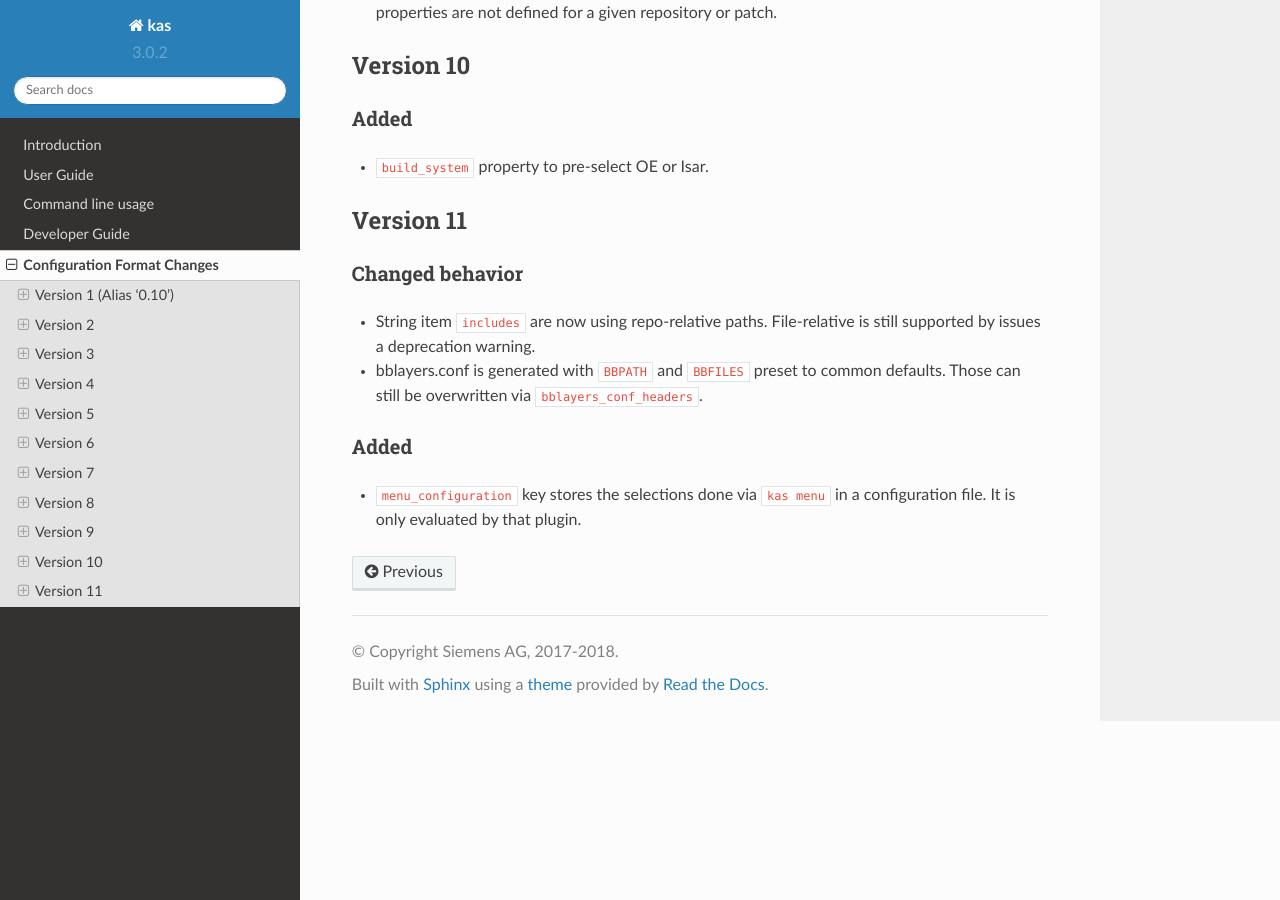
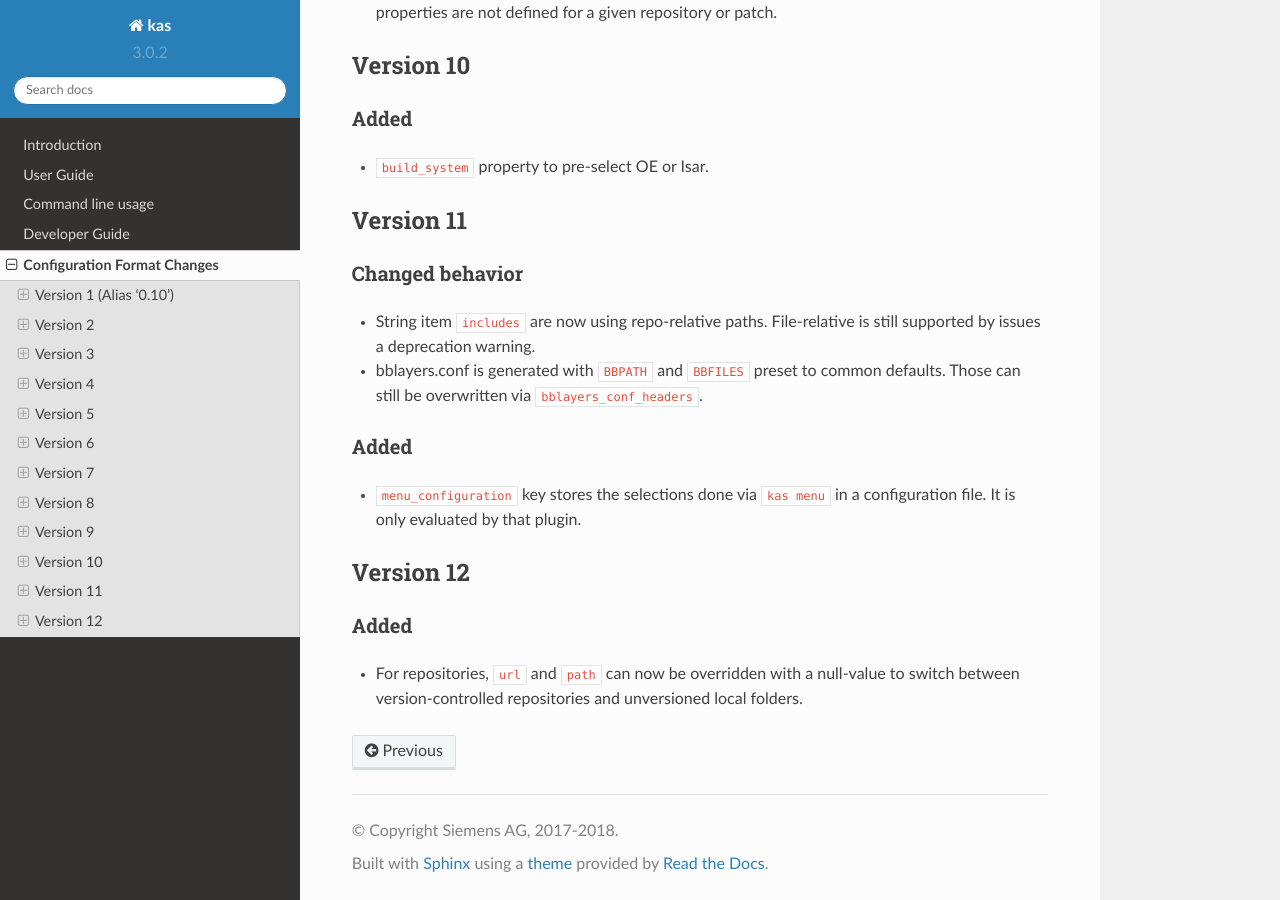
Before and after one commit to siemens/kas, a Sphinx documentation site: the page built from docs/format-changelog.rst, in a window 1280 px wide and 900 px high, scrolled down 1699 px. Built offline with Sphinx 7.4.7 and the Read the Docs theme 2.0.0, drawn with Linux system fonts in a browser that asks for light colours.

Commit message:
Allow "deleting" url/path of repo in override
Make "null" an allowed type for the `url` and `path` properties of a
repository.  This allows "deleting" them in an override kas-file to e.g.
point a repository at a local directory instead of a git remote:

"Original" file:

    repos:
      meta-foo:
        url: https://example.org/foo.git
        refspec: badc0ffee

Override:

    repos:
      meta-foo:
        url:
        path: /path/to/local/foo

Without the explicit "nulling" of the URL, kas would start messing with
the repo in /path/to/local/foo (changing remote URL, switching to a
different rev, etc.).  With this change, we can instead force kas to use
the recipes in that directory untouched.

Signed-off-by: Harald Seiler <hws@denx.de>
Signed-off-by: Jan Kiszka <jan.kiszka@siemens.com>

```diff
--- a/docs/format-changelog.rst
+++ b/docs/format-changelog.rst
@@ -111,3 +111,13 @@ Added
 
 - ``menu_configuration`` key stores the selections done via ``kas menu`` in a
   configuration file. It is only evaluated by that plugin.
+
+Version 12
+----------
+
+Added
+~~~~~
+
+- For repositories, ``url`` and ``path`` can now be overridden with a
+  null-value to switch between version-controlled repositories and unversioned
+  local folders.
--- a/kas/__version__.py
+++ b/kas/__version__.py
@@ -28,5 +28,5 @@ __copyright__ = 'Copyright (c) Siemens AG, 2017-2020'
 __version__ = '3.0.2'
 
 # Please update docs/format-changelog.rst when changing the file version.
-__file_version__ = 11
+__file_version__ = 12
 __compatible_file_version__ = 1
```
Also changed, not shown: 1 other file.
